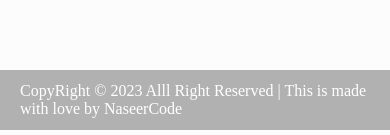
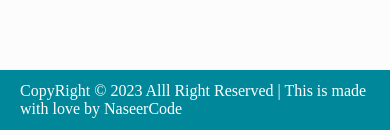
Before and after one commit to naseer4864/taskly, a React (Create React App) app: page / in a window 390 px wide. Shown: the part 844-979 px from the top of the page. Built offline with nearby package versions, Linux system fonts and the light colour scheme; no server answers.

Commit message:
first commit

```diff
--- a/src/index.css
+++ b/src/index.css
@@ -187,7 +187,7 @@ form > p {
 
 
   .sign-in-container {
-    width: 90%;
+    width: 100%;
   }
 
   .sign-in-container > form {
@@ -198,13 +198,22 @@ form > p {
   .sign-in-btn {
     width: 100%;
   }
-}
 
-@media screen and (max-width:600px) {
+  .sign-in-container > form > input {
+    width: 90%;
+  }
+
+  .pass-container {
+    width: 90%;
+  }
+
   .handle-signin-container > h2{
     font-size: 1rem;
   }
+
 }
+
+
 
 .todo-mother-con {
   width: 100%;
@@ -364,7 +373,7 @@ form > p {
 }
 
 .footer {
-  background-color: rgb(177, 177, 177);
+  background-color:#00889a;
   width: 100%;
   height: 60px;
   display: flex;
```
